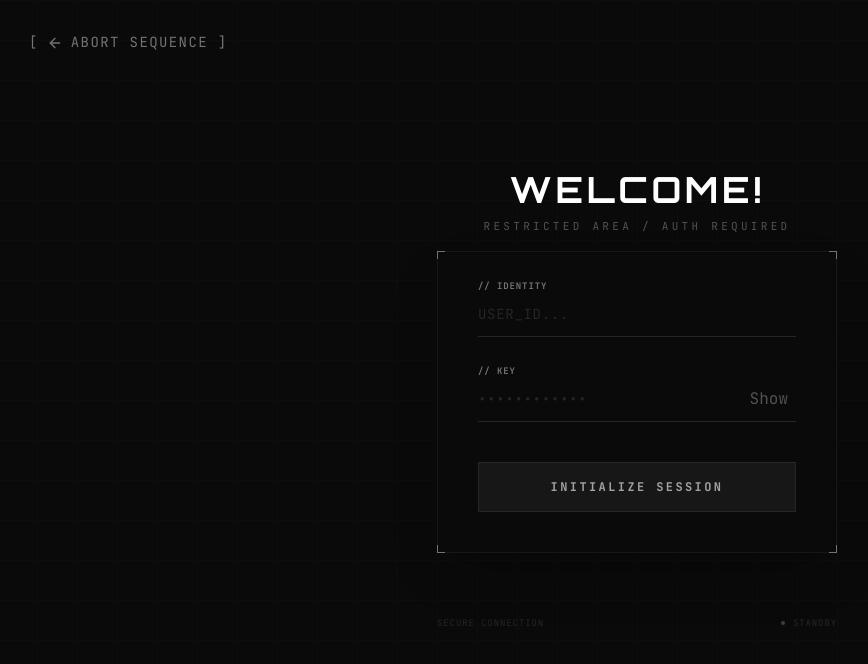
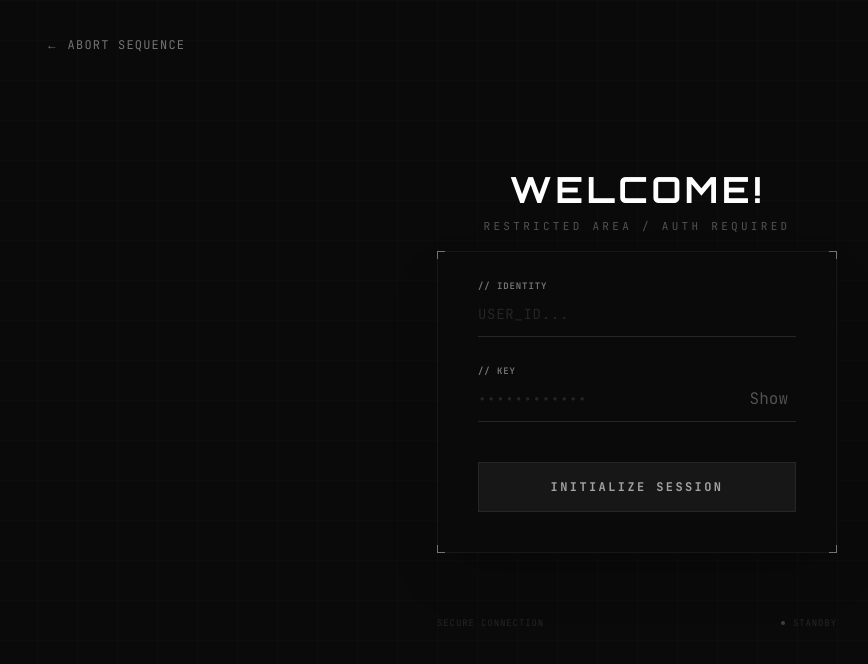
Before and after one commit to govnovoz28/cataclysm, a Next.js app: page /login in a window 1280 px wide. Shown: the top 664 px of the page, without its empty margins (3-871 px from the left). Built offline with nearby package versions, Linux system fonts and the light colour scheme; no server answers.

Commit message:
Update page.tsx

```diff
--- a/app/login/page.tsx
+++ b/app/login/page.tsx
@@ -1,7 +1,6 @@
 'use client'
 
 import { useState } from 'react'
-// ВАЖНО: Импортируем createBrowserClient для работы с куками
 import { createBrowserClient } from '@supabase/ssr'
 import { useRouter } from 'next/navigation'
 import Link from 'next/link'
@@ -21,7 +20,6 @@ export default function LoginPage() {
   const [loading, setLoading] = useState(false)
   const router = useRouter()
 
-  // ВАЖНО: Создаем клиент здесь. Он автоматически запишет куки при входе.
   const supabase = createBrowserClient(
     process.env.NEXT_PUBLIC_SUPABASE_URL!,
     process.env.NEXT_PUBLIC_SUPABASE_ANON_KEY!
@@ -41,7 +39,6 @@ export default function LoginPage() {
       setErrorMsg('ACCESS_DENIED: INVALID_CREDENTIALS')
       setLoading(false)
     } else {
-      // Обновляем роутер, чтобы Middleware увидел новые куки
       router.refresh()
       router.push('/admin')
     }
@@ -50,7 +47,6 @@ export default function LoginPage() {
   return (
     <div className="min-h-screen flex flex-col items-center justify-center p-6 bg-[#0a0a0a] text-[#e5e5e5] relative overflow-hidden font-mono selection:bg-white selection:text-black">
 
-      {/* ФОН */}
       <div className="absolute inset-0 pointer-events-none opacity-[0.07]"
            style={{
              backgroundImage: 'linear-gradient(#333 1px, transparent 1px), linear-gradient(90deg, #333 1px, transparent 1px)',
@@ -58,12 +54,9 @@ export default function LoginPage() {
            }}>
       </div>
 
-      {/* Кнопка "Назад" */}
       <div className="absolute top-8 left-8 z-20">
-        <Link href="/" className="text-[14px] uppercase tracking-widest text-neutral-500 hover:text-white transition-colors flex items-center gap-2">
-          <span>[</span>
-          <svg xmlns="http://www.w3.org/2000/svg" width="16" height="16" viewBox="0 0 24 24" fill="none" stroke="currentColor" strokeWidth="2" strokeLinecap="round" strokeLinejoin="round"><path d="M19 12H5" /><path d="M12 19l-7-7 7-7" /></svg>
-          <span>ABORT SEQUENCE ]</span>
+        <Link href="/" className="text-xs font-mono uppercase tracking-widest text-neutral-500 hover:text-white transition-colors border border-transparent hover:border-neutral-800 px-4 py-2.5">
+          ← Abort Sequence
         </Link>
       </div>
 
@@ -79,7 +72,6 @@ export default function LoginPage() {
         </div>
 
         <div className="relative border border-neutral-900 bg-[#0a0a0a]/90 backdrop-blur-sm p-10 shadow-2xl">
-            {/* Уголки */}
             <div className="absolute -top-[1px] -left-[1px] w-2 h-2 border-t border-l border-neutral-500"></div>
             <div className="absolute -top-[1px] -right-[1px] w-2 h-2 border-t border-r border-neutral-500"></div>
             <div className="absolute -bottom-[1px] -left-[1px] w-2 h-2 border-b border-l border-neutral-500"></div>
@@ -87,7 +79,6 @@ export default function LoginPage() {
 
             <form onSubmit={handleLogin} className="space-y-10">
 
-            {/* EMAIL */}
             <div className="group relative">
               <label className="absolute -top-3 left-0 text-[9px] font-bold text-neutral-500 uppercase tracking-widest bg-[#0a0a0a] pr-2 group-focus-within:text-white transition-colors">
                 // Identity
@@ -104,7 +95,6 @@ export default function LoginPage() {
               />
             </div>
 
-            {/* PASSWORD */}
             <div className="group relative">
               <label className="absolute -top-3 left-0 text-[9px] font-bold text-neutral-500 uppercase tracking-widest bg-[#0a0a0a] pr-2 group-focus-within:text-white transition-colors">
                 // Key
```
